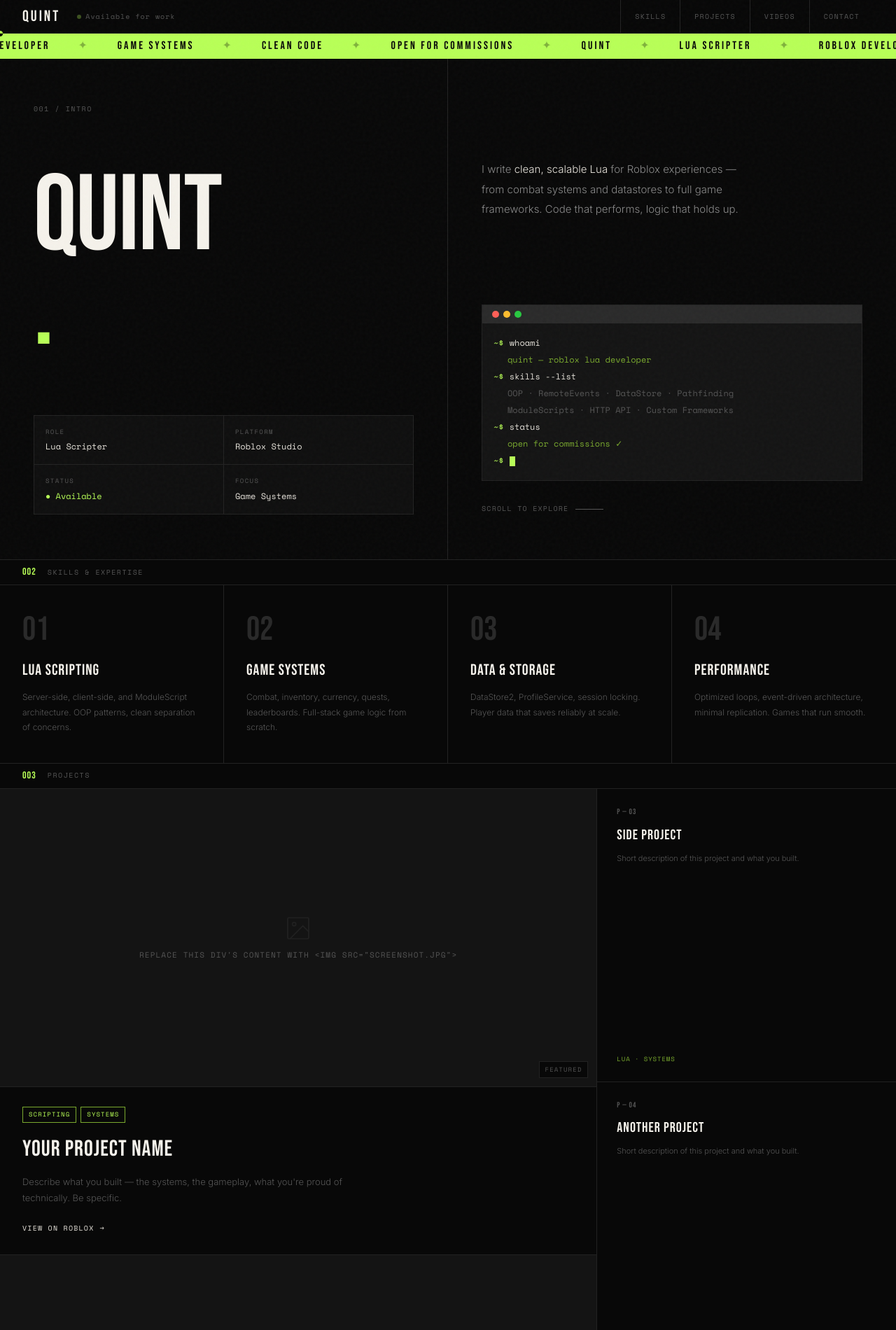
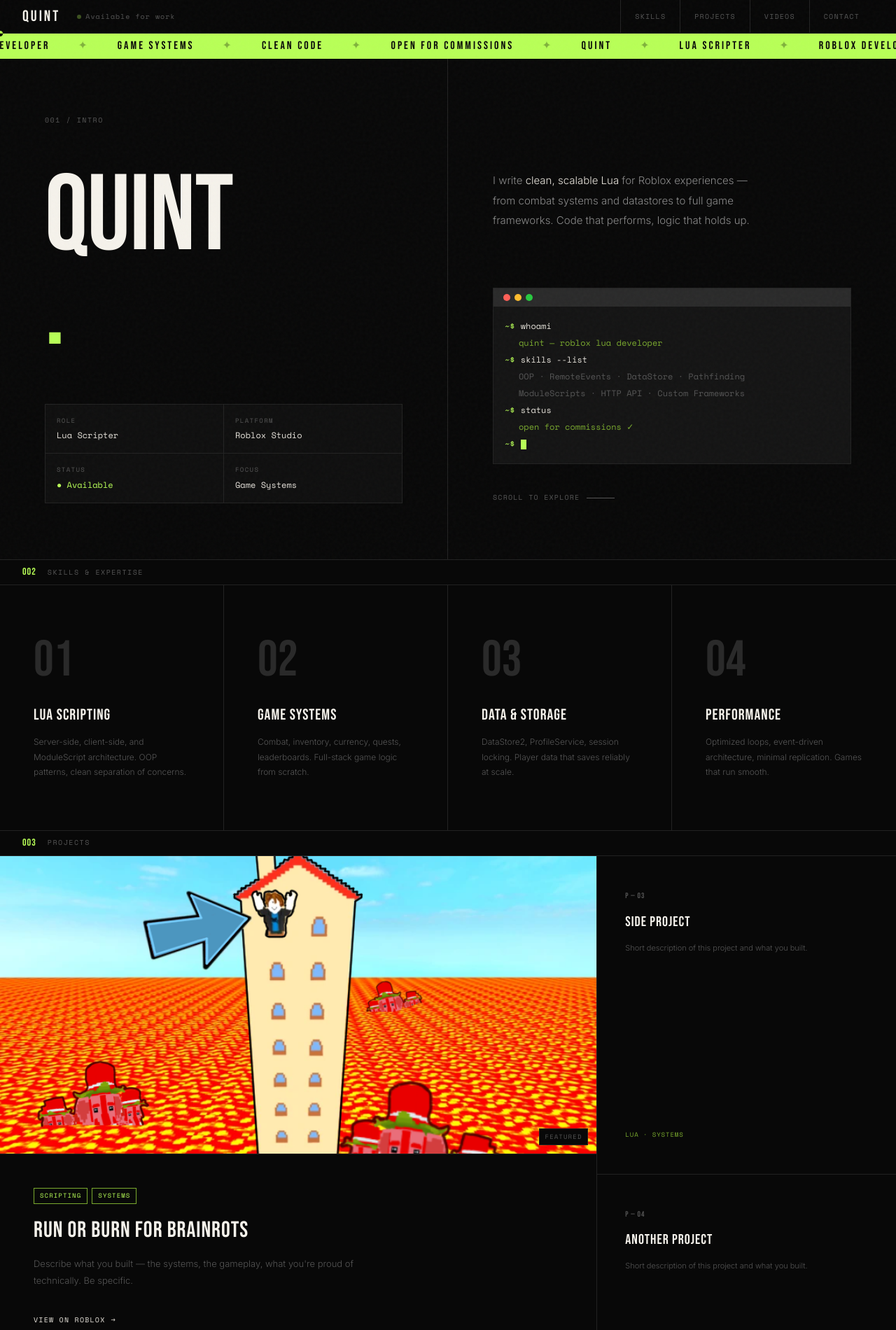
Before and after one commit to Caheodep/Portfolio, a plain HTML site: page index.html in a window 1280 px wide. Shown: the top 1900 px of the page at 70% size. Drawn offline with nearby package versions, Linux system fonts and the light colour scheme.

Commit message:
Update index.html

```diff
--- a/index.html
+++ b/index.html
@@ -153,7 +153,7 @@
     }
 
     .hero-left {
-      padding: 64px 48px;
+      padding: 80px 64px;
       border-right: 1px solid var(--border);
       display: flex;
       flex-direction: column;
@@ -186,11 +186,11 @@
     .hero-meta-value { font-size: 12px; color: var(--text); }
 
     .hero-right {
-      padding: 64px 48px;
+      padding: 80px 64px;
       display: flex;
       flex-direction: column;
       justify-content: flex-end;
-      gap: 32px;
+      gap: 40px;
     }
 
     .hero-desc {
@@ -277,7 +277,7 @@
     .skills-row { display: grid; grid-template-columns: repeat(4, 1fr); }
 
     .skill-item {
-      padding: 40px 32px;
+      padding: 72px 48px;
       border-right: 1px solid var(--border);
       position: relative;
       overflow: hidden;
@@ -302,10 +302,10 @@
 
     .skill-num {
       font-family: 'Bebas Neue', sans-serif;
-      font-size: 48px;
+      font-size: 72px;
       color: var(--dim);
       line-height: 1;
-      margin-bottom: 16px;
+      margin-bottom: 24px;
       transition: color 0.3s;
     }
 
@@ -365,7 +365,7 @@
       border: 1px solid var(--border);
     }
 
-    .project-body { padding: 28px 32px; }
+    .project-body { padding: 48px 48px; }
 
     .project-tags { display: flex; gap: 6px; margin-bottom: 12px; }
 
@@ -391,8 +391,8 @@
       font-weight: 300;
       font-size: 13px;
       color: var(--muted);
-      line-height: 1.8;
-      margin-bottom: 20px;
+      line-height: 1.9;
+      margin-bottom: 32px;
       max-width: 500px;
     }
 
@@ -415,12 +415,12 @@
     .projects-side { display: flex; flex-direction: column; }
 
     .side-project {
-      padding: 24px 28px;
+      padding: 48px 40px;
       border-bottom: 1px solid var(--border);
       flex: 1;
       display: flex;
       flex-direction: column;
-      gap: 8px;
+      gap: 12px;
       transition: background 0.2s;
     }
 
@@ -456,7 +456,7 @@
     .video-frame iframe { position:absolute; inset:0; width:100%; height:100%; border:none; }
     .video-frame svg { opacity: 0.2; }
 
-    .video-meta { padding: 20px 28px; }
+    .video-meta { padding: 36px 40px; }
     .video-num { font-family:'Bebas Neue',sans-serif; font-size:11px; color:var(--muted); letter-spacing:1px; margin-bottom:4px; }
     .video-title { font-family:'Bebas Neue',sans-serif; font-size:20px; letter-spacing:.5px; color:var(--white); margin-bottom:6px; }
     .video-desc { font-family:'Inter',sans-serif; font-weight:300; font-size:12px; color:var(--muted); }
@@ -465,13 +465,13 @@
     .contact-grid { display: grid; grid-template-columns: repeat(3,1fr); }
 
     .contact-card {
-      padding: 48px 32px;
+      padding: 80px 48px;
       border-right: 1px solid var(--border);
       text-decoration: none;
       color: inherit;
       display: flex;
       flex-direction: column;
-      gap: 12px;
+      gap: 16px;
       transition: background 0.2s;
       position: relative;
       overflow: hidden;
@@ -671,13 +671,12 @@
       <div class="project-featured" data-reveal>
         <!-- TO ADD IMAGE: replace the div.project-img-area content with <img src="yourfile.jpg"> -->
         <div class="project-img-area">
-          <svg width="40" height="40" viewBox="0 0 24 24" fill="none" stroke="currentColor" stroke-width="1"><rect x="3" y="3" width="18" height="18" rx="1"/><circle cx="8.5" cy="8.5" r="1.5"/><path d="M21 15l-5-5L5 21"/></svg>
-          <span style="font-size:11px;letter-spacing:.1em;text-transform:uppercase;text-align:center;padding:0 20px;">Replace this div's content with &lt;img src="screenshot.jpg"&gt;</span>
-          <div class="project-img-label">Featured</div>
-        </div>
+        <img src="Project1.png">
+        <div class="project-img-label">Featured</div>
+      </div>
         <div class="project-body">
           <div class="project-tags"><span class="ptag">Scripting</span><span class="ptag">Systems</span></div>
-          <div class="project-title">Your Project Name</div>
+          <div class="project-title">Run or Burn for Brainrots</div>
           <p class="project-desc">Describe what you built — the systems, the gameplay, what you're proud of technically. Be specific.</p>
           <a href="#" class="project-link">View on Roblox <span>→</span></a>
         </div>
@@ -732,13 +731,12 @@
          <iframe src="https://www.youtube.com/embed/YOUR_VIDEO_ID" allowfullscreen></iframe>  -->
     <div class="video-card" data-reveal>
       <div class="video-frame">
-        <svg width="40" height="40" viewBox="0 0 24 24" fill="none" stroke="currentColor" stroke-width="1"><circle cx="12" cy="12" r="9"/><path d="M10 8l6 4-6 4V8z" fill="currentColor" stroke="none" opacity="0.4"/></svg>
-        <span style="font-size:11px;letter-spacing:.1em;text-transform:uppercase;">Paste YouTube embed here</span>
+        <iframe src="https://www.youtube.com/embed/nlKhaMm73Es" allowfullscreen></iframe>
       </div>
       <div class="video-meta">
         <div class="video-num">V — 01</div>
-        <div class="video-title">Video Title</div>
-        <div class="video-desc">What does this showcase?</div>
+        <div class="video-title">I Spent 24 HOURS Becoming OVERPOWERED as Cid V2 in Sailor Piece </div>
+        <div class="video-desc">Short description of what it shows.</div>
       </div>
     </div>
     <div class="video-card" data-reveal>
```
